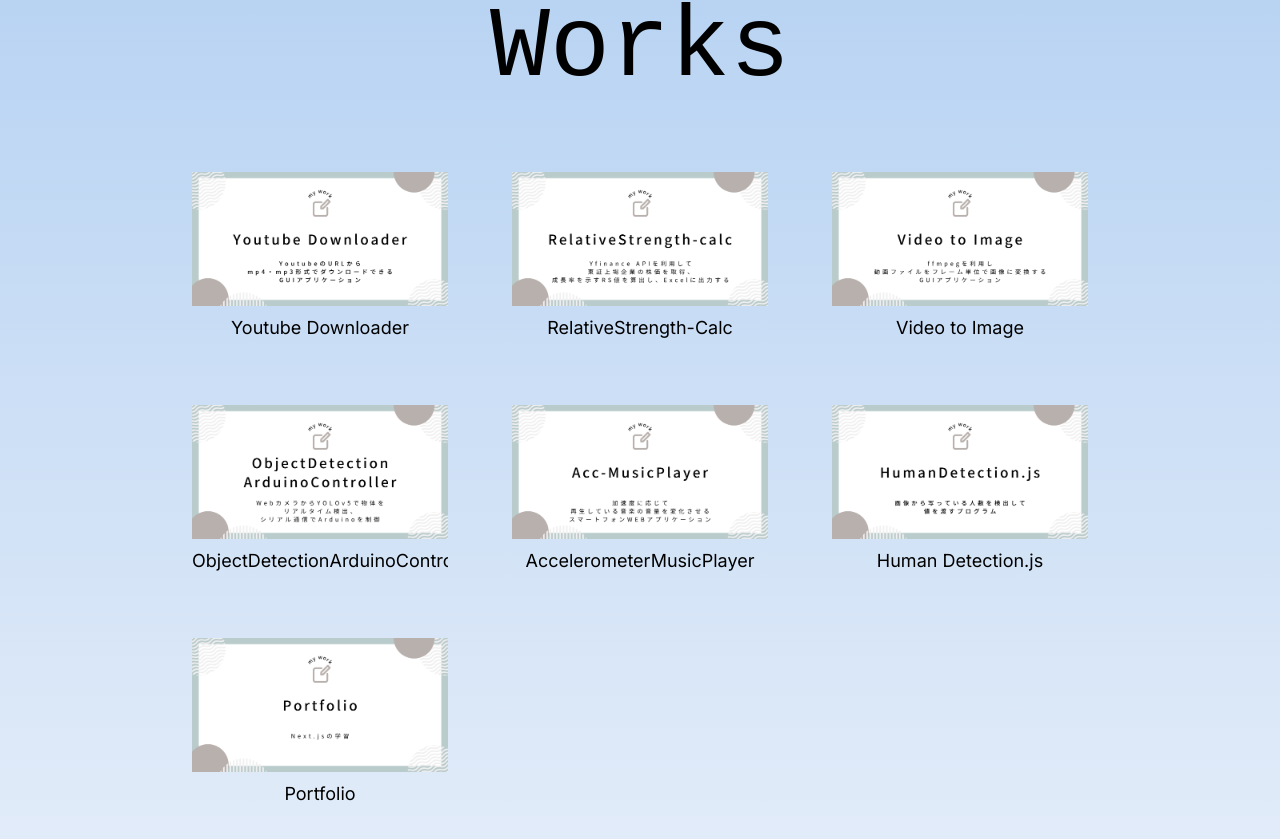
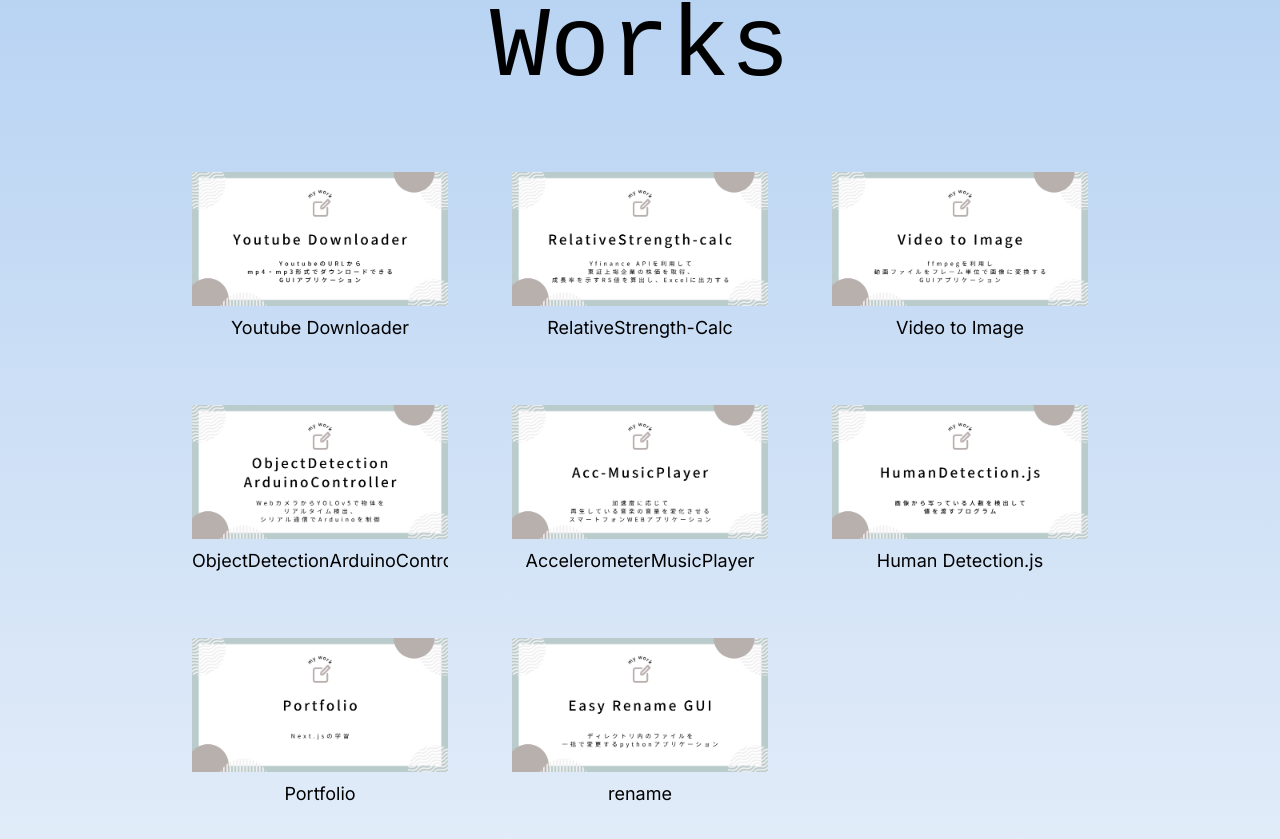
Before and after one commit to asasakk/portfolio, a Next.js app: page /works in a window 1280 px wide. Shown: the part 346-1185 px from the top of the page. Built offline with nearby package versions, Linux system fonts and the light colour scheme.

Commit message:
add rename tool

```diff
--- a/app/works/page.tsx
+++ b/app/works/page.tsx
@@ -12,6 +12,7 @@
 import accImage from "./img/acc.png";
 import humanImage from "./img/human.png";
 import portImage from "./img/port.png";
+import renameImage from "./img/rename.png";
 
 const items = [
   {
@@ -56,6 +57,12 @@
     image: portImage,
     link: "https://github.com/asasakk/portfolio",
   },
+  {
+    id: 8,
+    title: "rename",
+    image: renameImage,
+    link: "https://github.com/asasakk/easy_rename_tool/",
+  },
 ];
 
 export default function Works() {
```
Also changed, not shown: app/works/img/rename.png (added), 1 other file (tests, documents, lock files or other folders).
